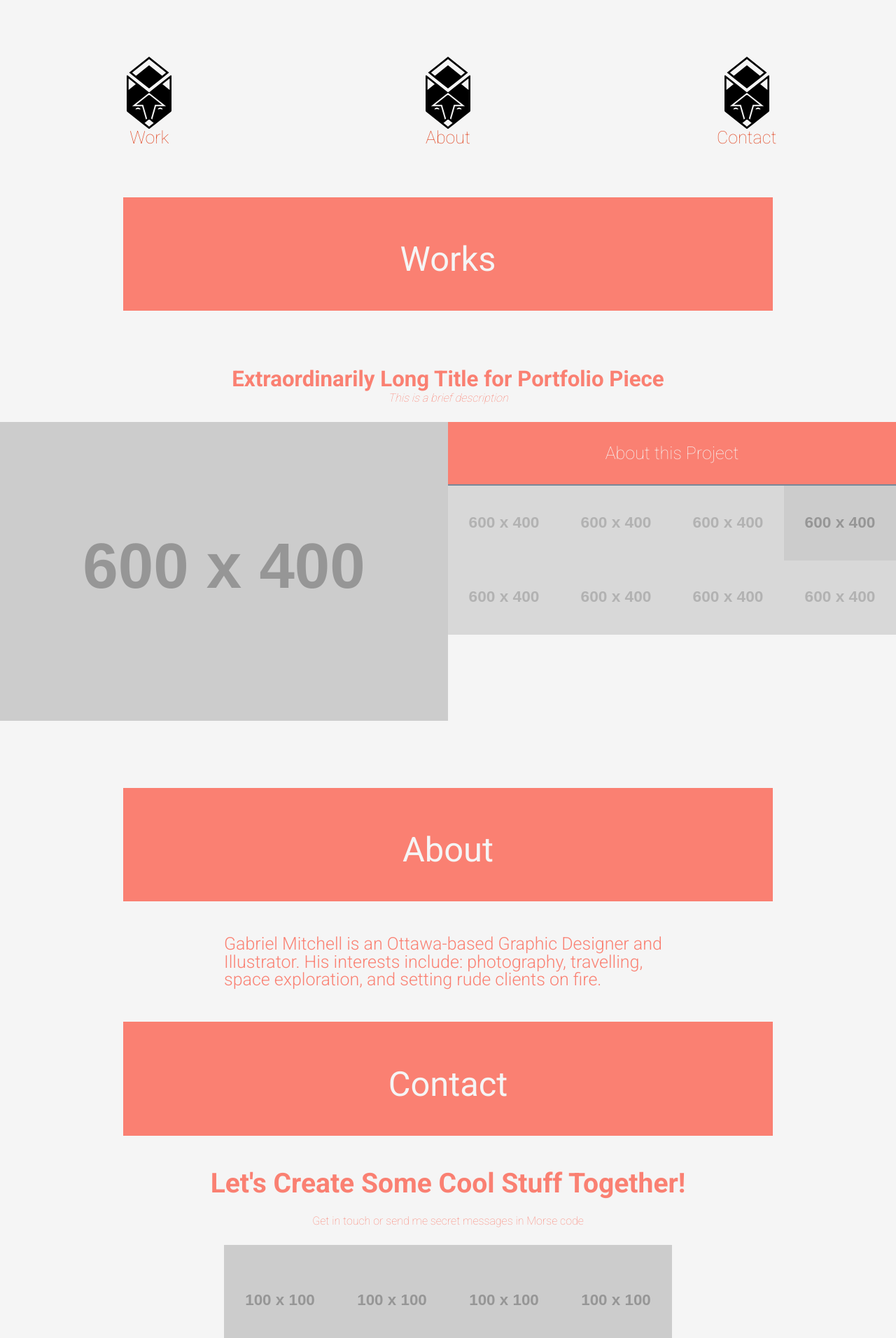
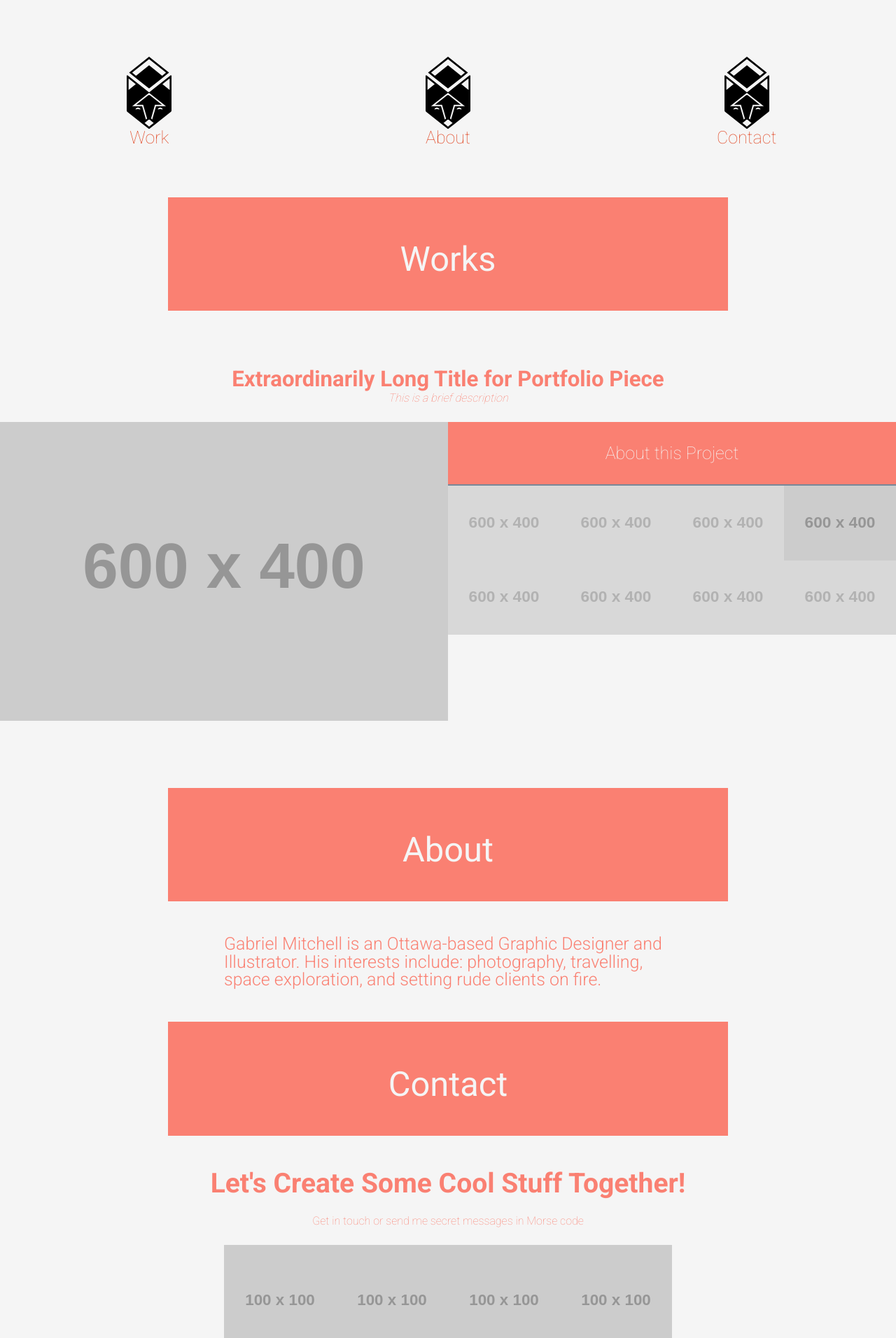
Before and after one commit to alkalinegenome/alkalinegenome.github.io, a Jekyll site: the page built from index.html, in a window 1280 px wide. Shown: the part 481-2393 px from the top of the page at 70% size. Built offline with Jekyll 4.4.1, drawn with Linux system fonts in a browser that asks for light colours; nearby versions of some CDN libraries; some web fonts are replaced.

Commit message:
Off-Center H3's amended
Banner had 5% padding which only affected the left portion.

```diff
--- a/_includes/css/typography.css
+++ b/_includes/css/typography.css
@@ -32,6 +32,7 @@
 
 OFF-WHITE
 	#F5F5F5
+	rgb(245,245,245)
 
 */
 
@@ -246,7 +247,7 @@
 
 .banner {
 	background-color: #FA8072;
-	padding: 1.5rem 5%;
+	padding: 1.5rem 0;
 	margin: 10rem 0;
 }
 
```
